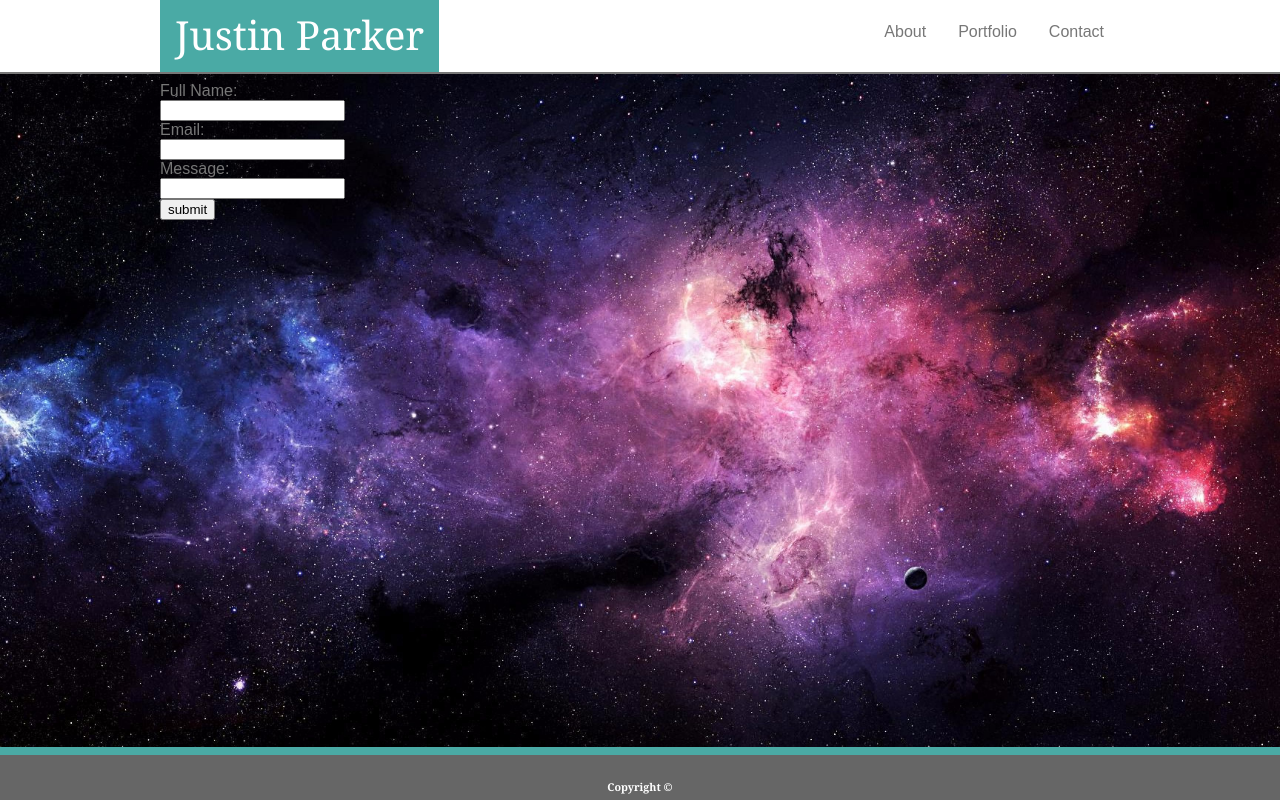
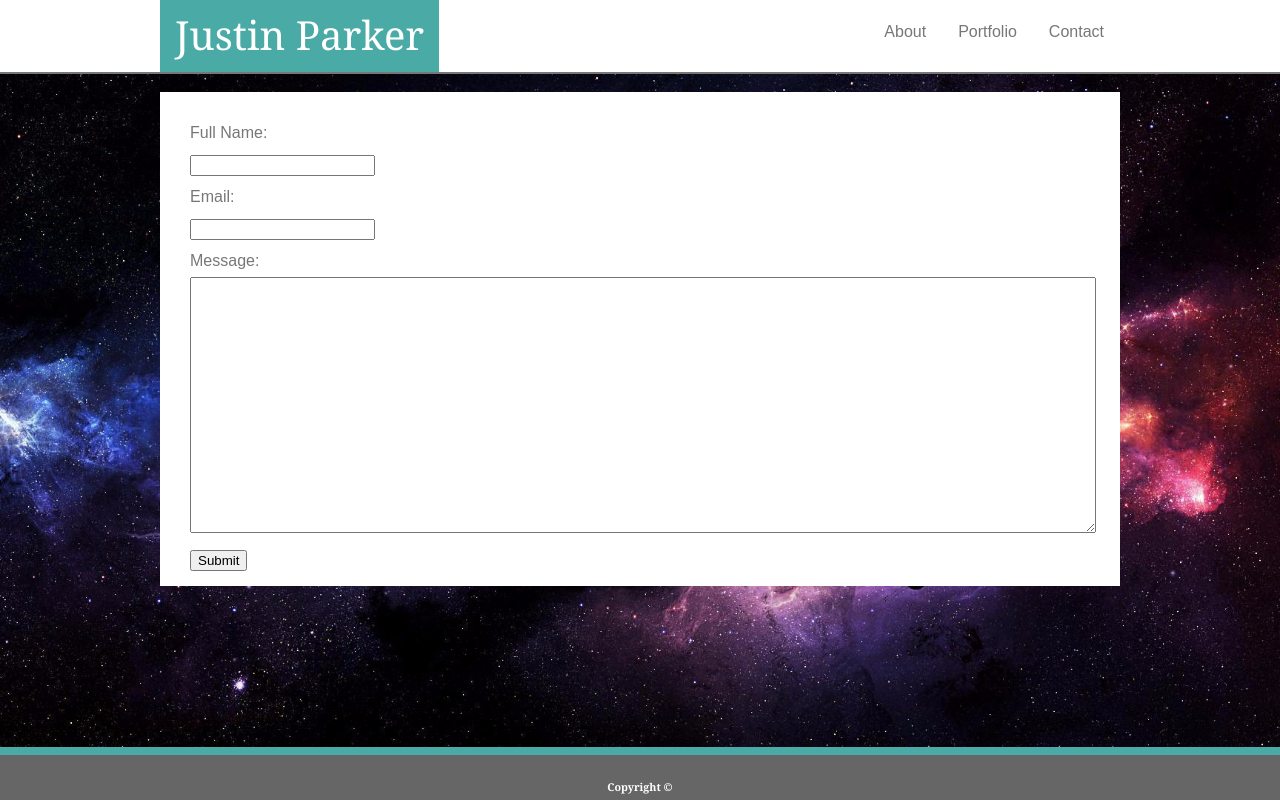
Before and after one commit to Parker-Tech/Basic-Portfolio, a plain HTML site: page contact.html in a window 1280 px wide. Drawn offline with Linux system fonts and the light colour scheme; files whose address does not match are found by name.

Commit message:
Finished making the form 'work', the text boxes and everything function like they should

```diff
--- a/assets/css/style.css
+++ b/assets/css/style.css
@@ -38,6 +38,7 @@
     padding: 10px 30px;
     background-color: white;
     margin-top: 10px;
+    line-height: 2;
 }
 
 .content-text {
@@ -57,7 +58,6 @@
     bottom: 0;
     /* min-width: calc(100vw + 50px); */
 }
-
 
 
 /* h6 {
@@ -124,7 +124,6 @@ h1, h2 {
     color: #4aaaa5;
 }
 p {
-    line-height: 2;
     margin-top: 0;
 }
 
@@ -141,6 +140,12 @@ hr {
     font-family: 'Georgia', Times, Times New Roman, serif;
     padding: 15px 15px 0px 15px;
     margin-bottom: 0px;
+}
+
+#largeMsgBox {
+    width: 100%;
+    height: 250px;
+    overflow: scroll;
 }
 
 /* .name-box {
--- a/contact.html
+++ b/contact.html
@@ -24,16 +24,18 @@
                 </div>
             </div>
 
-            <div>
-                <form>
-                    Full Name:<br>
-                    <input type="text" name="full-name"><br>
-                    Email:<br>
-                    <input type="email" name="emailadress"><br>
-                    Message:<br>
-                    <input type="text" name="message" id="largeMsgBox"><br>
-                    <input type="button" value="submit">
-                </form>
+            <div class="content-wrapper">
+                <div class="content-text">
+                    <form>
+                        <label>Full Name:</label><br>
+                        <input type="text" name="full-name"><br>
+                        <label>Email:</label><br>
+                        <input type="email" name="emailadress"><br>
+                        <label>Message:</label><br>
+                        <textarea name="message" id="largeMsgBox"></textarea><br>
+                        <input type="submit" value="Submit" />
+                    </form>
+                </div>
             </div>
         </div>
 
```
